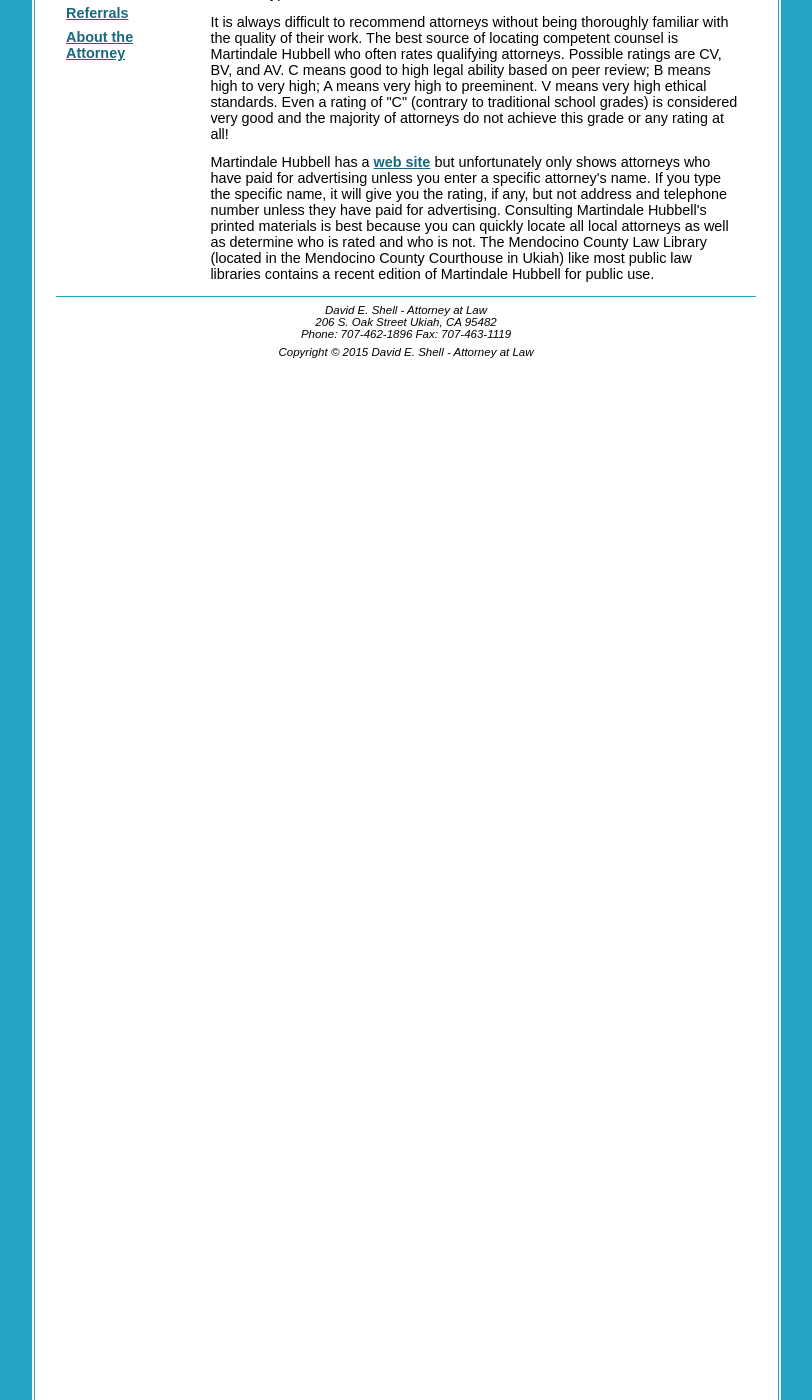
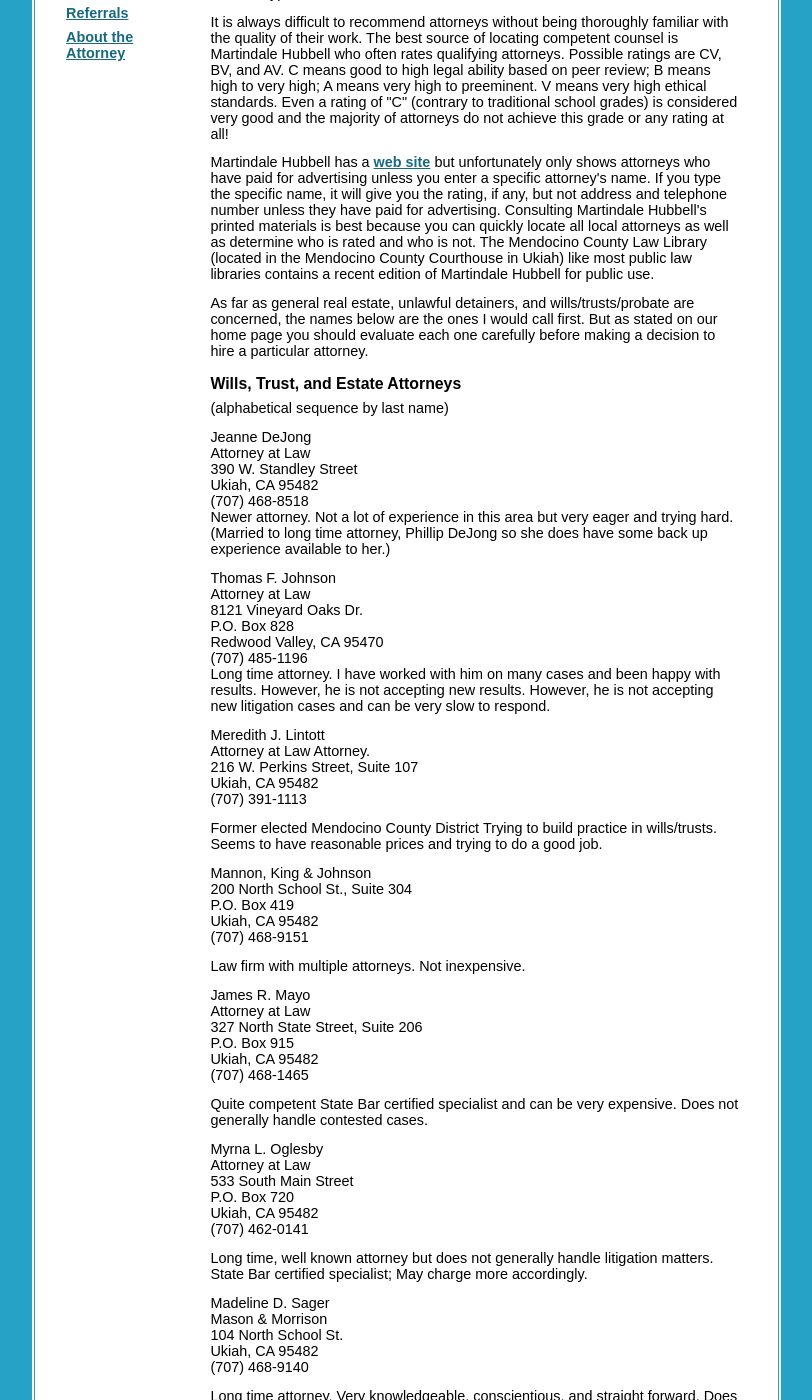
Before and after one commit to benshell/ukiahlawyer.com, a Jekyll site: the page built from referrals/index.html, in a window 1280 px wide and 1400 px high, scrolled down 270 px. Shown: the whole window, without its empty margins (234-1046 px from the left). Built offline with Jekyll 4.4.1, drawn with Linux system fonts in a browser that asks for light colours; some of the changed text lies outside the part shown.

Commit message:
Add referral list

```diff
--- a/referrals/index.html
+++ b/referrals/index.html
@@ -4,4 +4,78 @@
 heading: Referrals
 published: true
 ---
-<p>We receive regular inquiries as to recommended names of other attorneys handling different types of law in the Ukiah area.</p><p>It is always difficult to recommend attorneys without being thoroughly familiar with the quality of their work. The best source of locating competent counsel is Martindale Hubbell who often rates qualifying attorneys.   Possible ratings are CV, BV, and AV.   C means good to high legal ability based on peer review; B means high to very high; A means very high to preeminent.   V means very high ethical standards.   Even a rating of &quot;C&quot; (contrary to traditional school grades) is considered very good and the majority of attorneys do not achieve this grade or any rating at all!</p><p>Martindale Hubbell has a <a target="_blank" href="http://www.martindale.com/">web site</a> but unfortunately only shows attorneys who have paid for advertising unless you enter a specific attorney's name.   If you type the specific name, it will give you the rating, if any, but not address and telephone number unless they have paid for advertising.   Consulting Martindale Hubbell's printed materials is best because you can quickly locate all local attorneys as well as determine who is rated and who is not. The Mendocino County Law Library (located in the Mendocino County Courthouse in Ukiah) like most public law libraries contains a recent edition of Martindale Hubbell for public use.</p>
+<p>We receive regular inquiries as to recommended names of other attorneys handling different types of law in the Ukiah area.</p><p>It is always difficult to recommend attorneys without being thoroughly familiar with the quality of their work. The best source of locating competent counsel is Martindale Hubbell who often rates qualifying attorneys.   Possible ratings are CV, BV, and AV.   C means good to high legal ability based on peer review; B means high to very high; A means very high to preeminent.   V means very high ethical standards.   Even a rating of &quot;C&quot; (contrary to traditional school grades) is considered very good and the majority of attorneys do not achieve this grade or any rating at all!</p>
+<p>Martindale Hubbell has a <a target="_blank" href="http://www.martindale.com/">web site</a> but unfortunately only shows attorneys who have paid for advertising unless you enter a specific attorney's name.   If you type the specific name, it will give you the rating, if any, but not address and telephone number unless they have paid for advertising.   Consulting Martindale Hubbell's printed materials is best because you can quickly locate all local attorneys as well as determine who is rated and who is not. The Mendocino County Law Library (located in the Mendocino County Courthouse in Ukiah) like most public law libraries contains a recent edition of Martindale Hubbell for public use.</p>
+
+<p>As far as general real estate, unlawful detainers, and wills/trusts/probate are concerned, the names below are the ones I would call first.  But as stated on our home page you should evaluate each one carefully before making a decision to hire a particular attorney.</p>
+
+<h3>Wills, Trust, and Estate Attorneys</h3>
+<p>(alphabetical sequence by last name)</p>
+
+<p>Jeanne DeJong<br>
+Attorney at Law<br>
+390 W. Standley Street<br>
+Ukiah, CA 95482<br>
+(707) 468-8518<br>
+Newer attorney. Not a lot of experience in this area but very eager and trying hard. (Married to long time attorney, Phillip DeJong so she does have some back up experience available to her.)</p>
+
+<p>Thomas F. Johnson<br>
+Attorney at Law<br>
+8121 Vineyard Oaks Dr.<br>
+P.O. Box 828<br>
+Redwood Valley, CA 95470<br>
+(707) 485-1196<br>
+Long time attorney. I have worked with him on many cases and been happy with results. However, he is not accepting new results. However, he is not accepting new litigation cases and can be very slow to respond.</p>
+
+<p>Meredith J. Lintott<br />Attorney at Law Attorney. <br />216 W. Perkins Street, Suite 107 <br />Ukiah, CA 95482 <br />(707) 391-1113</p>
+<p>Former elected Mendocino County District&nbsp;Trying to build practice in&nbsp;wills/trusts. Seems to have reasonable&nbsp;prices and trying to do a good job.</p>
+
+<p>Mannon, King &amp; Johnson<br />200 North School St., Suite 304&nbsp;<br />P.O. Box 419<br />Ukiah, CA 95482<br />(707) 468-9151</p>
+<p>Law firm with multiple attorneys. Not inexpensive.</p>
+
+<p>James R. Mayo <br />Attorney at Law <br />327 North State Street, Suite 206 <br />P.O. Box 915 <br />Ukiah, CA 95482<br />(707) 468-1465</p>
+<p>Quite competent State Bar certified&nbsp;specialist and can be very expensive.&nbsp;Does not generally handle contested cases.</p>
+
+<p>Myrna L. Oglesby<br />Attorney at Law<br />533 South Main Street<br />P.O. Box 720<br />Ukiah, CA 95482<br />(707) 462-0141</p>
+<p>Long time, well known attorney but&nbsp;does not generally handle litigation matters. State Bar certified specialist; May charge more accordingly.</p>
+
+<p>Madeline D. Sager<br />Mason &amp; Morrison<br />104 North School St.<br />Ukiah, CA 95482<br />(707) 468-9140</p>
+<p>Long time attorney. Very knowledgeable, conscientious, and straight forward. Does not work full time, however.</p>
+
+<h3>General Real Estate Transactions</h3>
+
+<p>Thomas F. Johnson <br />Attorney at Law <br />8121 Vineyard Oaks Dr.<br />P.O. Box 828<br />Redwood Valley, CA 95470<br />(707) 485-1196</p>
+<p>Very experienced. I have worked with&nbsp;him on many occasions with good results.Not accepting new litigation cases and can be slow to respond.</p>
+
+<h3>Real Estate Evictions</h3>
+<p>(alphabetical sequence by last name)</p>
+
+<p>Jeanne DeJong<br />Attorney at Law<br />390 W. Standley Street<br />Ukiah, CA 95482<br />(707) 468-8518</p>
+<p>Newer attorney. Not a lot of experience in this area but very eager and trying&nbsp;hard. (Married to long time attorney,&nbsp;Phillip DeJong so she does have some&nbsp;back up experience available to her.)</p>
+
+<p>Anthony Farrington<br />Attorney at Law<br />208 A South Oak Street<br />Ukiah, CA 95482<br />(707) 468-3885</p>
+<p>Former Lake County Supervisor;&nbsp;Attempting to establish a practice in&nbsp;Mendocino County; willing to take on&nbsp;Unlawful Detainer matters.</p>
+
+<p>Stephen F. Johnson<br />Mannon, King &amp; Johnson<br />200 North School St., Suite 304<br />P.O. Box 419<br />Ukiah, CA 95482<br />(707) 468-9151</p>
+<p>Larger law firm. Not inexpensive but&nbsp;quite capable</p>
+
+<p>Lloyd M. Kelsey<br />Attorney at Law<br />369 South Main St.<br />Willits, CA 95490<br />(707) 459-6341</p>
+<p>Willits attorney who prefers to handle&nbsp;North county cases; may be sympathetic&nbsp;to tenant problems but tries to do a good&nbsp;job.</p>
+
+<p>Mark Ranft<br />Attorney at Law<br />597 South. Main Street, Suite B<br />Ukiah, CA 95482<br />(707) 462-1169</p>
+<p>Experienced eviction attorney but does&nbsp;sometimes represent tenant instead of&nbsp;landlord. Some clients have not been&nbsp;satisfied. (May be communication issues with clients.)</p>
+
+<p>John Rarick<br />Attorney at Law<br />(415) 606-1689</p>
+<p>New attorney in this area so unknown&nbsp;results but seems like he would be very&nbsp;good.</p>
+
+<p>A. Gregory Wonderwheel<br />Attorney at Law<br />131 A Stony Circle, Suite 500<br />Santa Rosa, CA 95401<br />(707) 696-7253</p>
+<p>Santa Rosa attorney but often appears in court in Lake County and Mendocino County. I have used him to appear for me in several Unlawful Detainer trials when&nbsp;I was unavailable.</p>
+
+<h3>Real Estate Litigation</h3>
+
+<p>Thomas S. Brigham<br />Attorney at Law<br />169 Mason Street, Suite 100<br />P.O. Box 358<br />Ukiah, CA 95482<br />(707) 462-9292</p>
+<p>Best general litigator still practicing in&nbsp;Ukiah. (Also has an attorney daughter,&nbsp;Brooke Brigham, whom he works with&nbsp;on some matters.)</p>
+
+<p>Donald J. McMullen<br />Law Office of Duncan M. James<br />445 North State St.<br />Ukiah, CA 95482<br />(707) 468-9271</p>
+<p>Seems competent, fair, and reasonable.&nbsp;I have been told that his associate, Jonah&nbsp;Walsh is good although I am not&nbsp;personally acquainted with him.</p>
+<p>Never forget to <a href="https://html-cleaner.com/" rel="nofollow">clean HTML code</a> and double check your content before publishing an article!</p>
```
